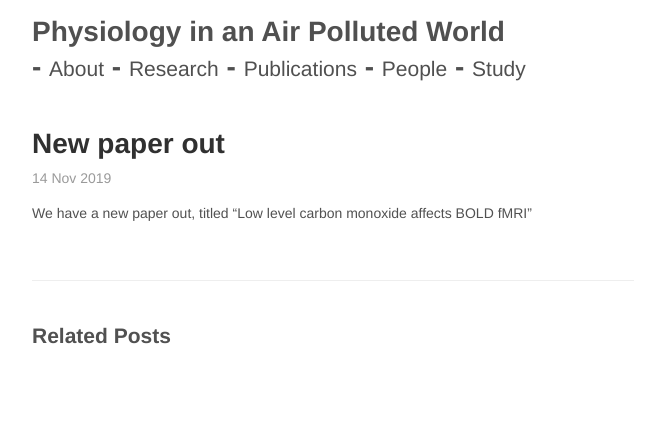
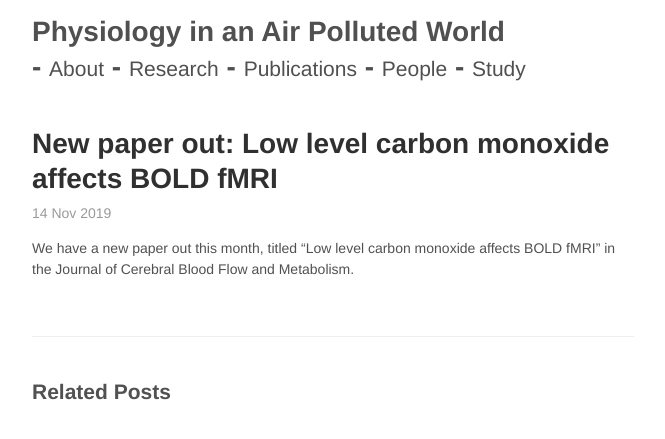
Before and after one commit to mariherigstad/mariherigstad.github.io, a Jekyll site: the page built from _posts/2019-11-14-new-paper-out.md, in a window 1280 px wide. Shown: the top 439 px of the page, without its empty margins (307-972 px from the left). Built offline with Jekyll 4.4.1, drawn with Linux system fonts in a browser that asks for light colours.

Commit message:
Update 2019-11-14-new-paper-out.md

```diff
--- a/_posts/2019-11-14-new-paper-out.md
+++ b/_posts/2019-11-14-new-paper-out.md
@@ -1,7 +1,7 @@
 ---
 layout: post
-title: "New paper out"
+title: "New paper out: Low level carbon monoxide affects BOLD fMRI"
 date: 2019-11-14
 ---
 
-We have a new paper out, titled "Low level carbon monoxide affects BOLD fMRI"
+We have a new paper out this month, titled "Low level carbon monoxide affects BOLD fMRI" in the Journal of Cerebral Blood Flow and Metabolism.
```
